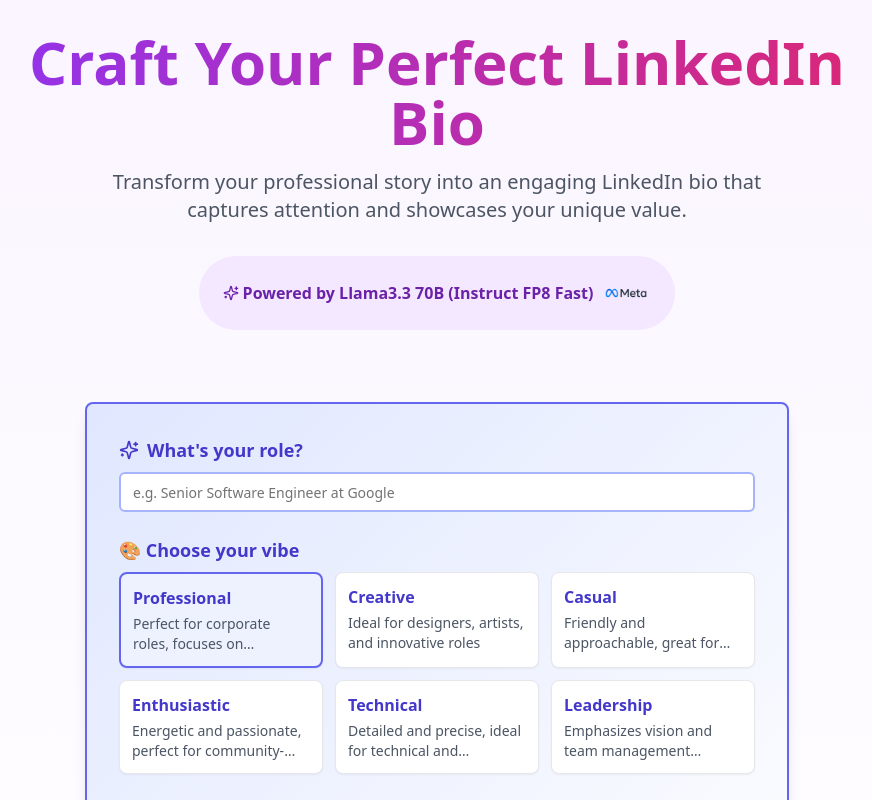
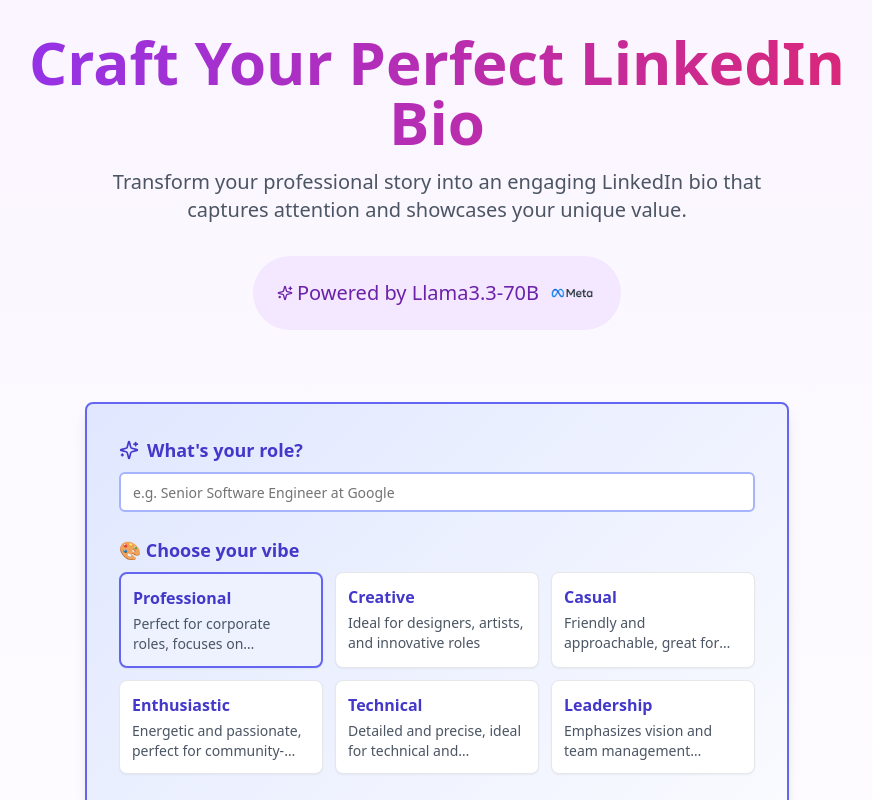
Before and after one commit to aldotobing/linkedin-bio-generator, a Next.js app: page / in a window 1280 px wide. Shown: the top 800 px of the page, without its empty margins (203-1075 px from the left). Built offline with nearby package versions, Linux system fonts and the light colour scheme; no server answers.

Commit message:
Update powered by text style and content in page component

```diff
--- a/app/page.tsx
+++ b/app/page.tsx
@@ -25,9 +25,7 @@ export default function Page() {
           <div className="flex justify-center items-center gap-2 px-6 py-3 rounded-full bg-purple-100 dark:bg-purple-900/30 text-purple-800 dark:text-purple-200 mb-8 max-w-fit mx-auto">
             <div className="flex items-center gap-1">
               <Sparkles className="w-4 h-4" />
-              <span className="text-base">
-                <b>Powered by Llama3.3 70B (Instruct FP8 Fast)</b>
-              </span>
+              <span className="text-xl">Powered by Llama3.3-70B</span>
             </div>
             <div className="relative">
               <Image
```
